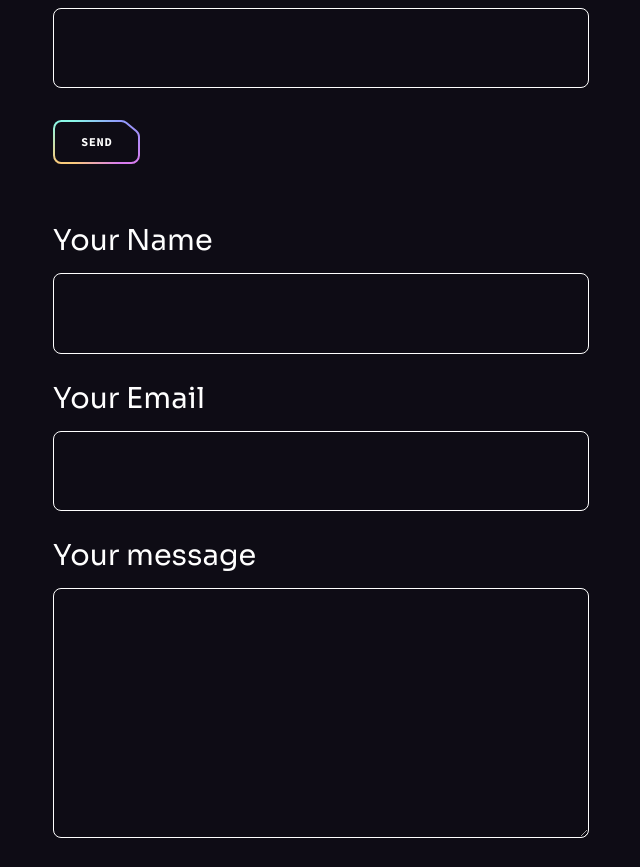
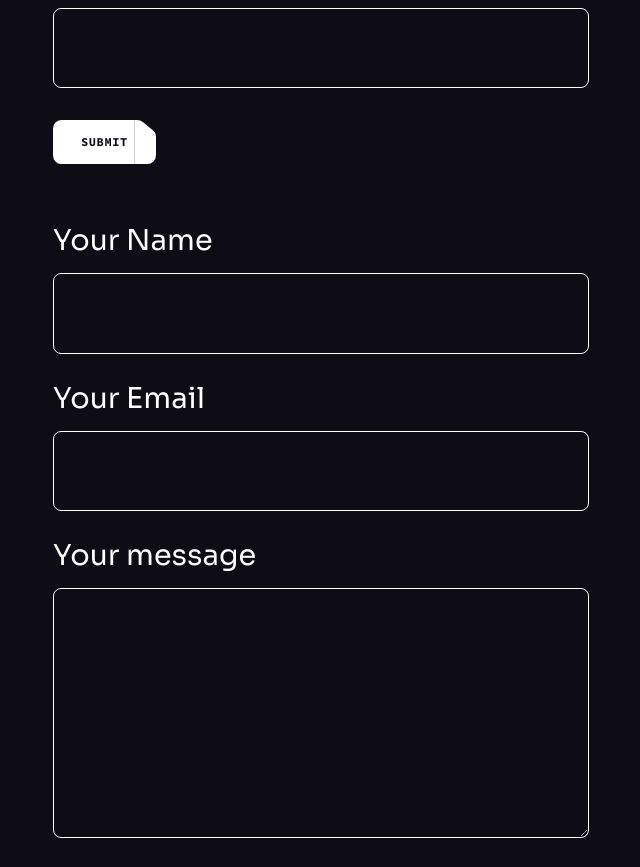
Before and after one commit to expatsde/expatsde.github.io, a React (Vite) app: page /form/1 in a window 1280 px wide. Shown: the part 940-1807 px from the top of the page, without its empty margins (319-959 px from the left). Built offline with nearby package versions, Linux system fonts and the light colour scheme.

Commit message:
🚀 changed to submit

```diff
--- a/src/components/Input.jsx
+++ b/src/components/Input.jsx
@@ -43,7 +43,7 @@ const FormStyle = styled.form`
     outline: none;
     border: none;
     padding: 1rem 4rem;
-    border-radius: 8px;
+
     cursor: pointer;
  }
 `;
@@ -127,8 +127,8 @@ export default function InputForm() {
             />
           </label>
         </div>
-        <Button>
-            Send
+        <Button white>
+            Submit
           </Button>
       </FormStyle>
     </Container>
```
